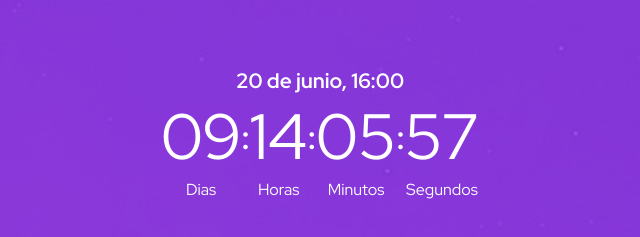
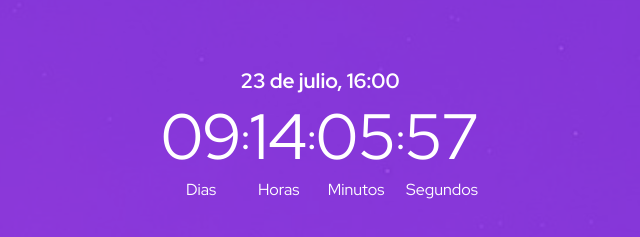
Before and after one commit to NachoXS15/seleCountDown, a plain HTML site: page index.html in a window 1280 px wide. Shown: the part 342-579 px from the top of the page, 320-960 px from the left. Drawn offline with Linux system fonts and the light colour scheme.

Commit message:
Update index.html

```diff
--- a/index.html
+++ b/index.html
@@ -12,7 +12,7 @@
         <section id="border">
             <h1>¿Cuánto falta para que vuelva Sele?</h1>
             <div>
-                <h4 style="font-size: 1.3em; text-align: center;">20 de junio, 16:00</h4>
+                <h4 style="font-size: 1.3em; text-align: center;">23 de julio, 16:00</h4>
                 <div id="countdown">
                     <div class="n">
                         <span id="days"></span>
```
